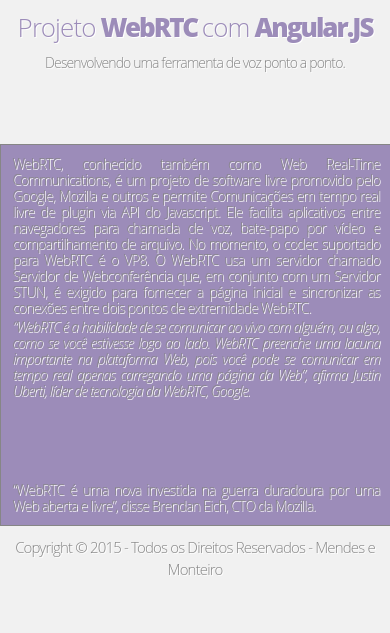
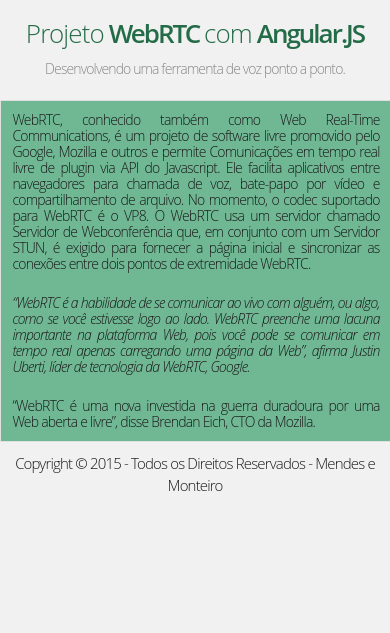
Before and after one commit to lgcaragua/webrtc-dw1, a website: page app/public/index.html in a window 390 px wide. Shown: the part 233-866 px from the top of the page. After the commit the page ends 844 px from the top, so only its background shows below. Drawn offline with Linux system fonts and the light colour scheme; no server answers.

Commit message:
Padrao de cores das resolucoes.

```diff
--- a/app/public/css/style.css
+++ b/app/public/css/style.css
@@ -3,24 +3,24 @@
 ----------------------------------------------------- */
 body{
 	background: #f1f1f1;
-	color: #868686;
+	color: #191919;
 	font-family: "Open Sans", Helvetica, sans-serif, arial;
 	font-size: 18px;
 	font-weight: 300;
 	line-height: 1.2222222222em;
 	text-align: left;
-	text-shadow: 1px 1px 0px #fff;
 }
 
-h1, h2{
-	color: #FE5E41;
+h1{
+	color: #E62E00;
 	font-size: 3.3333333333em;
-	font-weight: 800;
+	font-weight: 600;
 	letter-spacing: -0.05em;
 	line-height: 1em;
 	margin: 20px 0 15px 0;
 }
-h3{
+
+h2{
 	font-size: 1.7777777778em;
 	font-weight: 300;
 	letter-spacing: -0.0625em;
@@ -31,15 +31,16 @@
 	font-weight: 300;
 	letter-spacing: -0.05555555556em;
 }
+
 a, a:link, a:visited{
 	color:#FE9380;
 	font-weight:400;
 	text-decoration:none;
 }
 a:hover{
-	color:#FE5E41;
-	text-decoration:underline;
-	text-shadow:none;
+	color: #E62E00;
+	text-decoration: underline;
+
 }
 
 /* ---------------------------------------------------
@@ -56,13 +57,15 @@
 		float: right;
 		margin-top: 50px;
 		text-align: right;
-		width: 41.6666666666667%;
+		border: solid 1px;
+		width: 100%;
 	}
 	nav ul{
-		list-style-type:none;
+		list-style-type: none;
 	}
 	nav li {
 		display: inline;
+
 	}
 	nav ul li a{
 		margin-right: 2.5%;
@@ -87,13 +90,19 @@
 	text-align:center;
 	width:100%;
 }
-h2 span{
+h1{
+	white-space: nowrap;
+
+}
+h1 span{
 	font-size: 1em;
 	font-weight: 300;
 	letter-spacing: -0.0333333333em;
 	line-height: 1em;
+
 }
-.chamada h3 {
+.chamada h2 {
+	color: #868686;
 	margin: 0 auto;
 	width: 75%;
 }
@@ -102,13 +111,14 @@
 Container
 ----------------------------------------------------- */
 .container{
-	background-color: #FE9481;
-	height: 417px;
+	background-color: #F8C0B2;
+
 	padding: 2.5%;
 	width: 95%;
-	border: solid 1px;
+	border: 1px solid #E0E0E0;
+
 }
-.container h3{
+.container h2{
 	color:#fff;
 	font-size: 1.77777777778em;
 	font-weight: 300;
@@ -138,40 +148,41 @@
 ----------------------------------------------------- */
 /*  1200px */
 @media screen and (max-width: 1200px){
-	.chamada h3 {
+	h1{
+		font-size:2.6666666667em;
+		margin: 20px 0 15px 0;
+	}
+	.chamada h2 {
 		font-size: 1.66666666667em;
 	}
-	.container h3{
+	.container h2{
 		font-size: 1.55555555556em;
 	}
-	.container p{
 
-	}
 }
 /* 960px */
 @media screen and (max-width:960px){
 	nav{
 		width:62.5%;
 	}
-	h2{
+	h1{
 		font-size:2.6666666667em;
 		margin: 20px 0 15px 0;
 	}
 /*.chamada*/
 	.chamada {
-		height: 120px;
+		height: 150px;
 	}
-	.chamada h3{
+	.chamada h2{
 		font-size:1.5em;
 		width:88.54166666666667%;
 	}
 /*.container*/
 	.container{
-		height: 425px;
 		padding: 3.125%;
 		width: 93.75%;
 	}
-	.container h3{
+	.container h2{
 		font-size: 1.6666666667em;
 	}
 	.container p{
@@ -181,8 +192,8 @@
 }
 /* 768px */
 @media screen and (max-width:768px){
-/*cores dos links e H2*/
-	h2, a, a:link, a:visited{
+/*cores dos links e h1*/
+	h1, a, a:link, a:visited{
 		color:#FBCA61;
 	}
 	a:hover{
@@ -203,30 +214,26 @@
 	}
 /*.chamada*/
 	.chamada{
-		height:100px;
+		height: 120px;
 	}
-	h2 {
+	h1 {
 		font-size: 2.2222222222em;
 	}
-	.chamada h3{
+	.chamada h2{
 		font-size:1.1111111111em;
 	}
 /*.container*/
 	.container{
-		background-color:#FCDA92;
-		height: 380px;
-		padding:3.90625%;
-		width:92.1875%;
+		background-color: #FCDA92;
+		padding: 3.90625%;
+		width: 92.1875%;
 	}
-	.container h3{
+	.container h2{
 		font-size: 1.6666666667em;
 	}
 	.container p{
 		font-size: 0.7777777778em;
-		height:140px;
 		line-height: 1.1428571428em;
-		padding: 2.9166666667%;
-		top: 215px;
 	}
 }
 
@@ -237,12 +244,9 @@
 		margin:0;
 		padding:0;
 	}
-/*cores dos links e H2*/
-	h2, a, a:link, a:visited{
-		color: #9C8CB9;
-	}
-	a:hover{
-		color:#745F9A;
+/*cores dos links e h1*/
+	h1 {
+		color: #246B47;
 	}
 /*header*/
 	header {
@@ -255,7 +259,8 @@
 		clear:both;
 	}
 	nav li {
-		background-color: #9C8CB9;
+		background-color: #70B894;
+		border-bottom: solid 1px #FAFAFA;
 		display:block;
 	}
 	nav ul li a{
@@ -271,32 +276,37 @@
 		font-size:1.3888888889em;
 	}
 	nav li a.ativo:link, nav li a:hover, nav li a:visited {
-		background-color:#745F9A;
+		background-color: #0B2015;
 		color:#fff;
 		text-decoration:none;
 	}
 	nav li a.ativo:hover, nav li a.ativo:visited{
-	 background-color: #9C8CB9;
+		background-color: #0B2015;
 	}
 /*.chamada*/
 	.chamada{
-		height:130px;
+		height:80px;
 		margin-top:25px;
 	}
-	h2 {
+	h1 {
 		font-size: 1.4444444444em;
-		letter-spacing:-0.0769230769230769em;
+		letter-spacing: -0.0769230769230769em;
 		margin-bottom: 15px;
 	}
-	.chamada h3{
-		font-size:0.7777777778em;
+	.chamada h2{
+		font-size: 0.7777777778em;
 	}
 /*.container*/
 	.container{
-		background-color:#9C8CB9;
+		background-color: #70B894;
 		margin:0;
 		padding:0;
 		width:100%;
+	}
+	.container p{
+		font-size: 0.7777777778em;
+		line-height: 1.1428571428em;
+		padding: 2.9166666667%;
 	}
 /*footer*/
 	.copyright{
--- a/app/public/index.html
+++ b/app/public/index.html
@@ -29,8 +29,8 @@
 	    </header>
 
 		<section class="chamada">
-	    	<h2><span>Projeto</span> WebRTC <span>com</span> Angular.JS</h2>
-	  		<h3>Desenvolvendo uma ferramenta de voz ponto a ponto.</h3>
+	    	<h1><span>Projeto</span> WebRTC <span>com</span> Angular.JS</h1>
+	  		<h2>Desenvolvendo uma ferramenta de voz ponto a ponto.</h2>
     	</section>
 
 		<section class="container">
```
